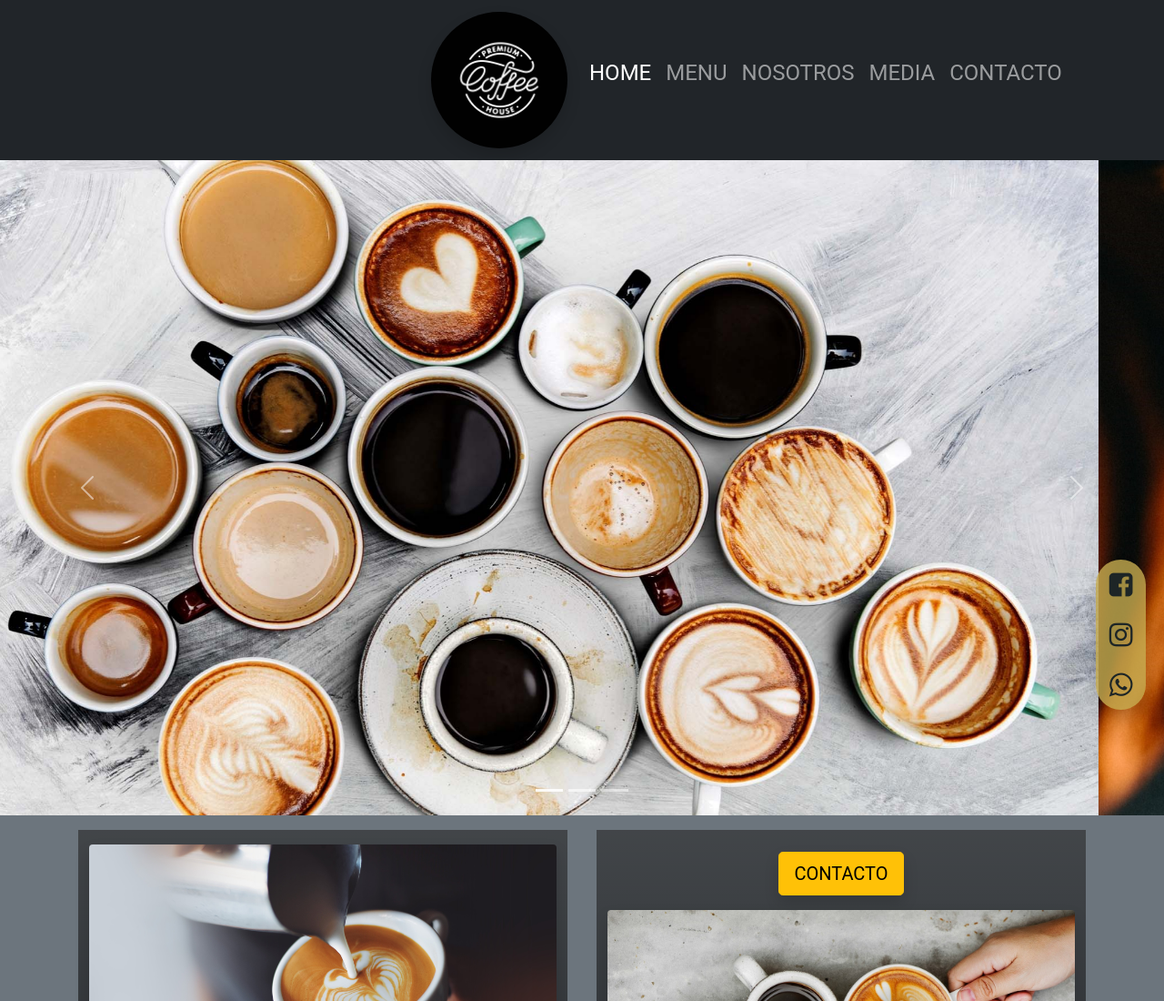
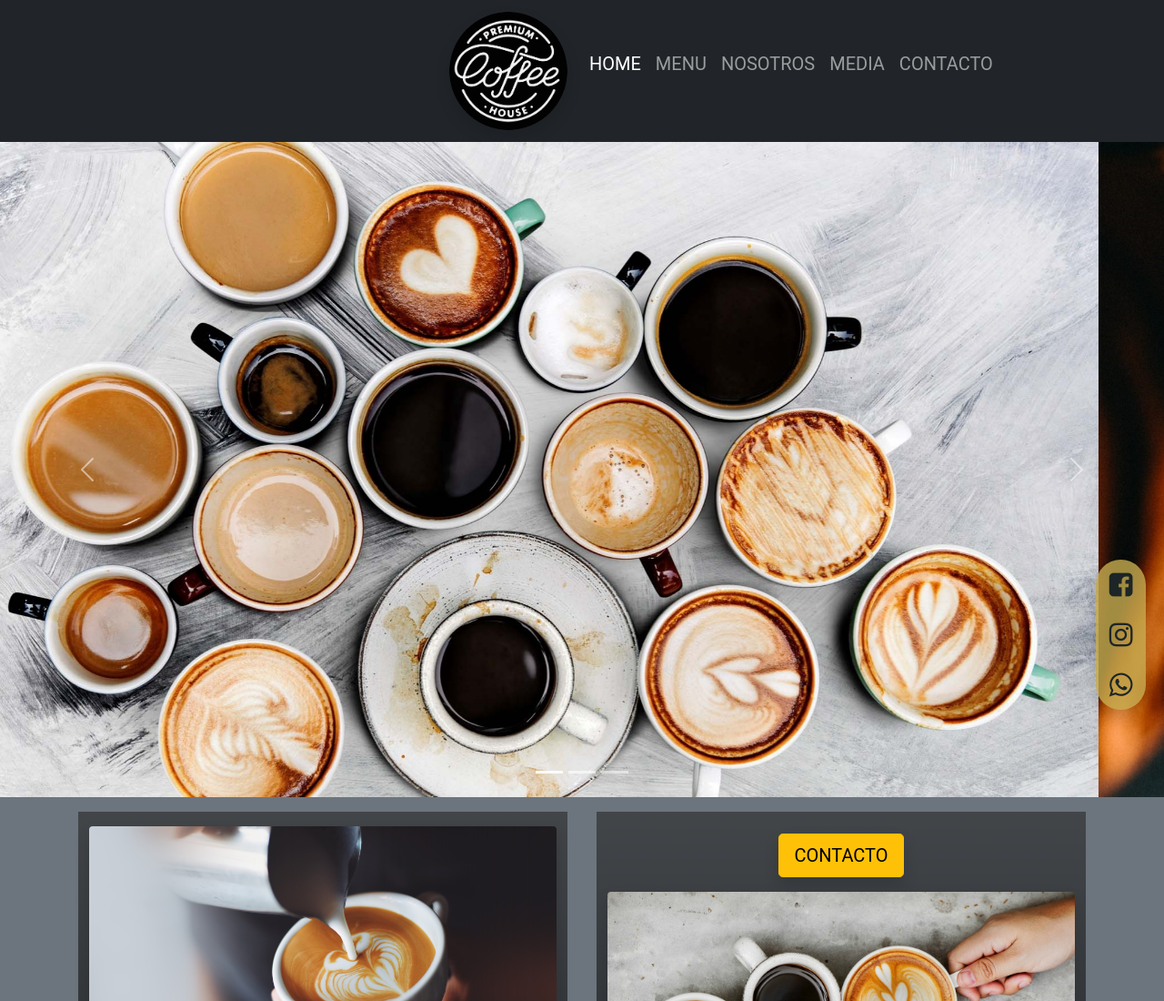
Before and after one commit to alanolsen28/thecoffe, a website: page index.html in a window 1280 px wide. Shown: the top 1100 px of the page at 91% size. Drawn offline with nearby package versions, Linux system fonts and the light colour scheme.

Commit message:
cambiosÃ

```diff
--- a/index.html
+++ b/index.html
@@ -28,7 +28,7 @@
         <nav class="navbar navbar-expand-lg navbar-dark bg-dark">
           <div class="col d-flex justify-content-end">
             <a class="navbar-brand" href="#">
-              <img src="./imagenes/logo.jpg" alt="imagenlogo" width="150" height="150" class="rounded-circle shadow ">
+              <img src="./imagenes/logo.png" alt="imagenlogo" width="130" height="130" class="rounded-circle shadow ">
             </a>
           </div>
           <div class="col">
@@ -38,11 +38,11 @@
             </button>
             <div class="collapse navbar-collapse" id="navbarNavAltMarkup">
               <div class="navbar-nav">
-                <a class="nav-link active" aria-current="page " href="#"><p class=fs-4>HOME</p></a>
-                <a class="nav-link" href="./pages/menu.html"><p class=fs-4>MENU</p></a>
-                <a class="nav-link" href="./pages/nosotros.html"><p class=fs-4>NOSOTROS</p></a>
-                <a class="nav-link" href="./pages/media.html"><p class=fs-4>MEDIA</p></a>
-                <a class="nav-link" href="./pages/contacto.html"><p class=fs-4>CONTACTO</p></a>
+                <a class="nav-link active" aria-current="page " href="#"><p class=fs-5>HOME</p></a>
+                <a class="nav-link" href="./pages/menu.html"><p class=fs-5>MENU</p></a>
+                <a class="nav-link" href="./pages/nosotros.html"><p class=fs-5>NOSOTROS</p></a>
+                <a class="nav-link" href="./pages/media.html"><p class=fs-5>MEDIA</p></a>
+                <a class="nav-link" href="./pages/contacto.html"><p class=fs-5>CONTACTO</p></a>
               </div>
             </div>
           </div>
--- a/scss/_estructura.scss
+++ b/scss/_estructura.scss
@@ -1,4 +1,4 @@
-$bg-color-primary : #c3aa4fd0;
+$bg-color-primary : #b79350d0;
 $color-secundary : #1D2526;
 
 * {
```
Also changed, not shown: pages/contacto.html (+1 -1 lines), pages/media.html (+1 -1 lines), pages/menu.html (+1 -1 lines), pages/nosotros.html (+1 -1 lines), imagenes/logo.jpg (deleted), imagenes/logo.png (added), 2 other files.
